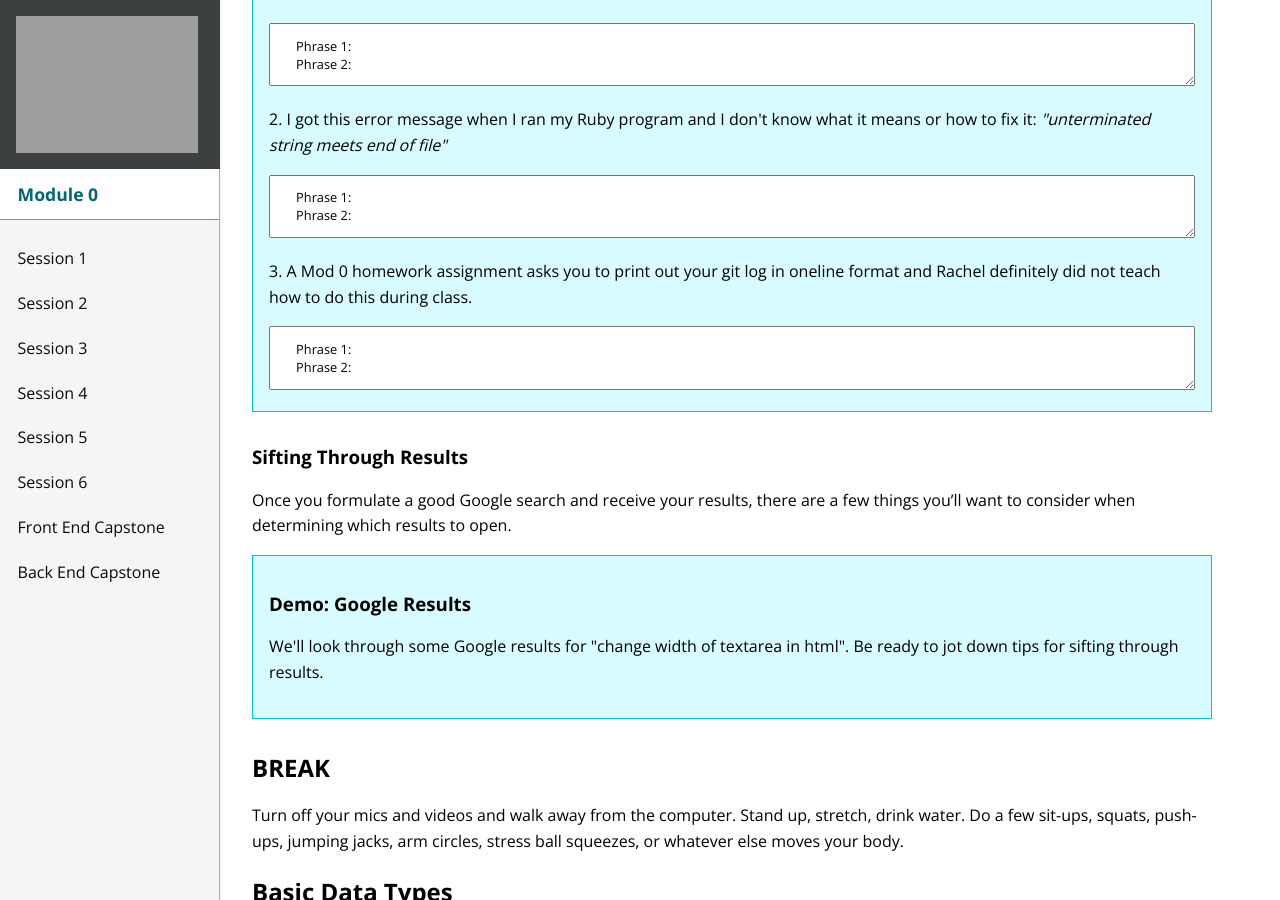
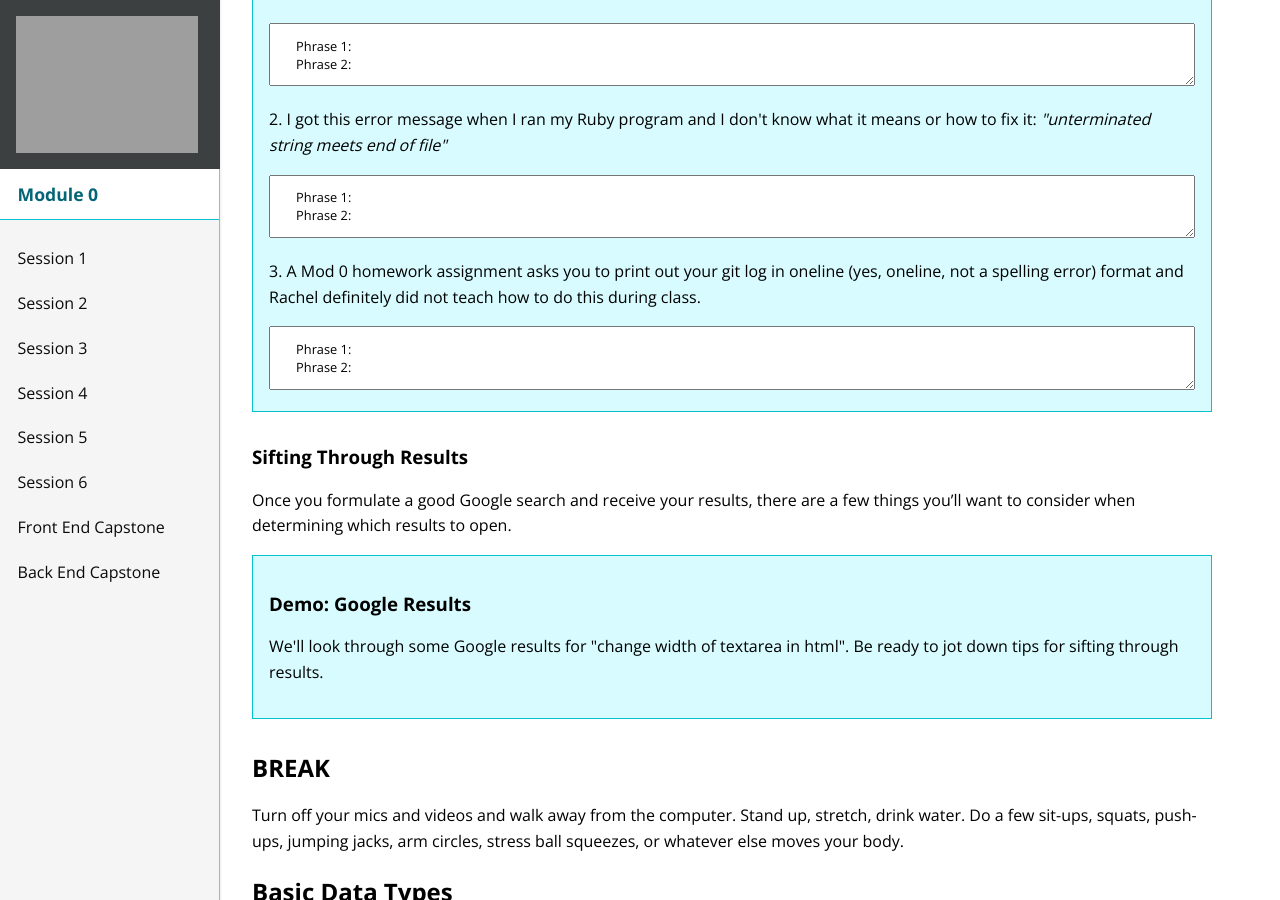
Before and after one commit to turingschool/mod-0-curriculum, a Jekyll site: the page built from session2/index.md, in a window 1280 px wide and 900 px high, scrolled down 5760 px. Built offline with Jekyll 4.4.1, drawn with Linux system fonts in a browser that asks for light colours; nearby versions of some CDN libraries.

Commit message:
Add clarification to oneline format

```diff
--- a/session2/index.md
+++ b/session2/index.md
@@ -262,7 +262,7 @@ make border on heading element css
     Phrase 1:
     Phrase 2:
   </textarea>
-  <p>3. A Mod 0 homework assignment asks you to print out your git log in oneline format and Rachel definitely did not teach how to do this during class.</p>
+  <p>3. A Mod 0 homework assignment asks you to print out your git log in oneline (yes, oneline, not a spelling error) format and Rachel definitely did not teach how to do this during class.</p>
   <textarea rows="2">
     Phrase 1:
     Phrase 2:
```
